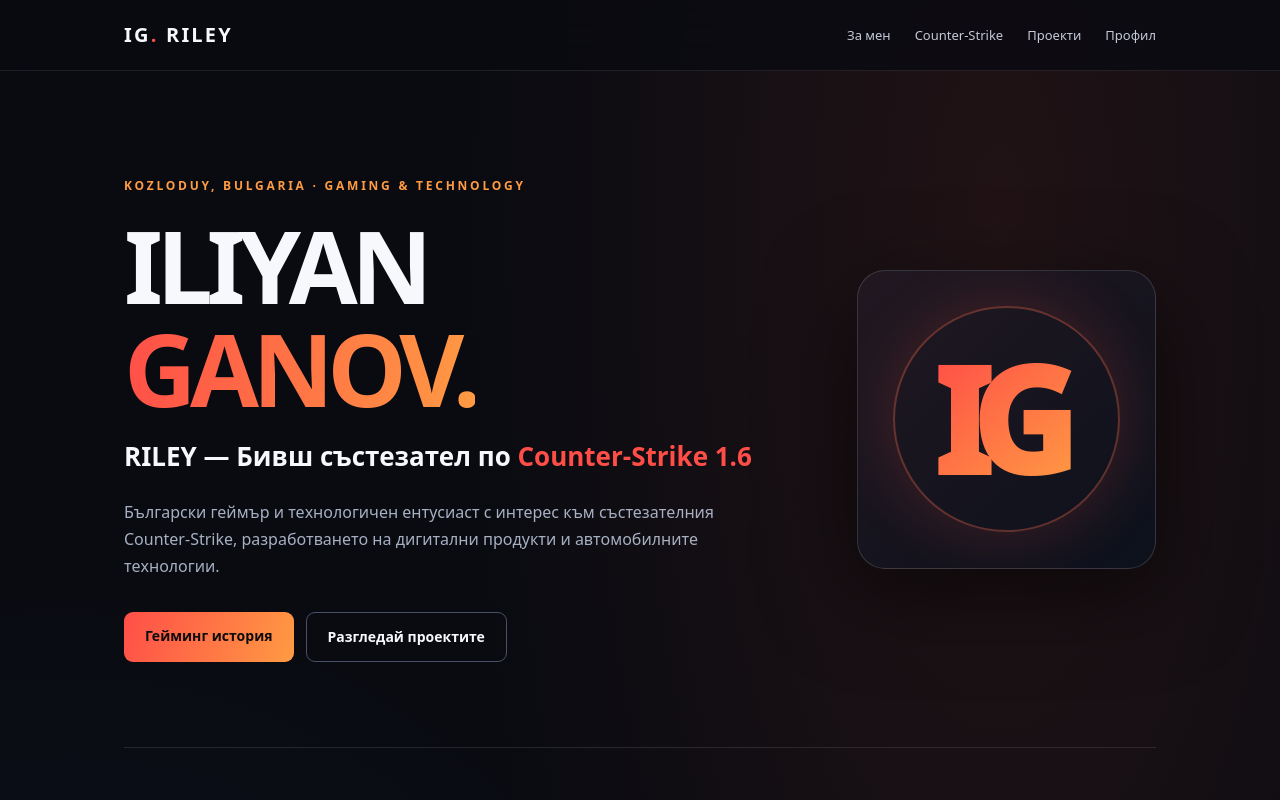
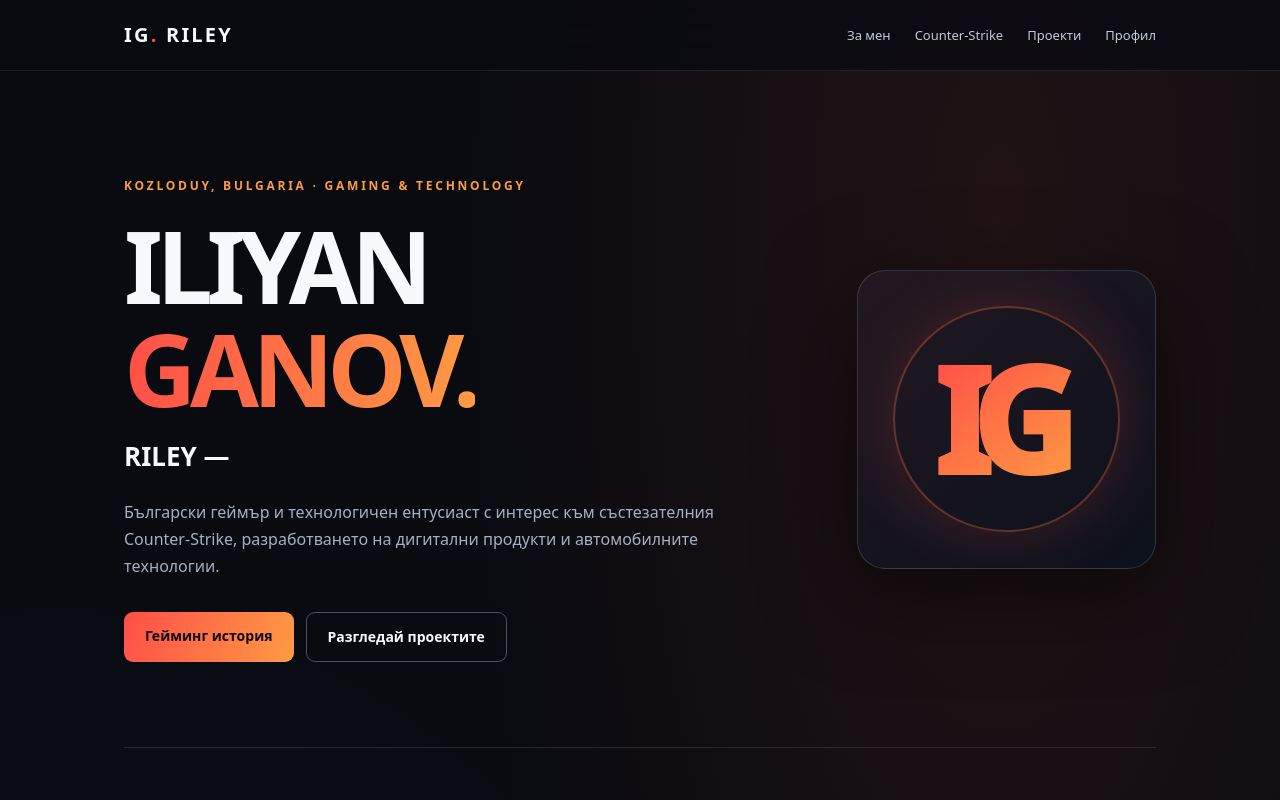
Before and after one commit to iliyanganov-lab/iliyanganov-lab.github.io, a plain HTML site: page index.html in a window 1280 px wide. Shown: the top 800 px of the page. Drawn offline with Linux system fonts and the light colour scheme.

Commit message:
Update index.html

```diff
--- a/index.html
+++ b/index.html
@@ -14,7 +14,7 @@
 <body>
 <header><div class="wrap nav"><a class="brand" href="#top">IG<span>.</span> RILEY</a><nav><a href="#about">За мен</a><a href="#gaming">Counter-Strike</a><a href="#projects">Проекти</a><a href="#profile">Профил</a></nav></div></header>
 <main id="top" class="wrap">
-<section class="hero"><div><div class="eyebrow">Kozloduy, Bulgaria · Gaming & Technology</div><h1>ILIYAN<br><span>GANOV.</span></h1><p class="lead">RILEY — Бивш състезател по <span class="accent">Counter-Strike 1.6</span></p><p class="muted">Български геймър и технологичен ентусиаст с интерес към състезателния Counter-Strike, разработването на дигитални продукти и автомобилните технологии.</p><div class="actions"><a class="btn primary" href="#gaming">Гейминг история</a><a class="btn" href="#projects">Разгледай проектите</a></div></div><div class="emblem" aria-label="IG монограм"><strong>IG</strong></div></section>
+<section class="hero"><div><div class="eyebrow">Kozloduy, Bulgaria · Gaming & Technology</div><h1>ILIYAN<br><span>GANOV.</span></h1><p class="lead">RILEY — <p class="muted">Български геймър и технологичен ентусиаст с интерес към състезателния Counter-Strike, разработването на дигитални продукти и автомобилните технологии.</p><div class="actions"><a class="btn primary" href="#gaming">Гейминг история</a><a class="btn" href="#projects">Разгледай проектите</a></div></div><div class="emblem" aria-label="IG монограм"><strong>IG</strong></div></section>
 <section class="section" id="about"><div class="kicker">01 / Биография</div><h2>Кой е Илиян Ганов?</h2><p><strong>Илиян Ганов (Iliyan Ganov)</strong>, известен с псевдонима <strong>Riley</strong>, е български бивш състезател по Counter-Strike 1.6 от град Козлодуй, според предоставената от него биографична информация. Занимава се с гейминг и разработване на дигитални концепции.</p><p class="muted">Интересите му обхващат компютърните технологии, софтуерните приложения, автомобилната диагностика и съвременните онлайн състезателни платформи.</p></section>
 <section class="section" id="gaming"><div class="kicker">02 / Esports</div><h2>Counter-Strike: от 1.6 до CS2</h2><p>Под псевдонима <strong>Riley</strong> В миналото си представян като състезател по <strong>Counter-Strike 1.6</strong>. Между ерата на <strong>CS:GO</strong> и завръщането си с <strong>Counter-Strike 2</strong> прави <strong>дълга пауза от активната игра</strong>. С появата на CS2 отново се насочва към състезателния Counter-Strike и платформата <strong>FACEIT</strong>.</p><p class="muted">Фокусира се върху индивидуалната подготовка, тактическото мислене, реакциите, движението и отборната координация. Свързан е с идеята за <strong>KZDY Gaming</strong> — гейминг идентичност, вдъхновена от Козлодуй.</p><div class="grid"><div class="card"><span class="tag">Legacy</span><h3>CS 1.6</h3><p>Предишна състезателна дейност, заявена в личната биография.</p></div><div class="card"><span class="tag">Competitive</span><h3>CS2 / FACEIT</h3><p>Завръщане след дълга пауза между CS:GO и CS2, с фокус върху индивидуалното развитие.</p></div><div class="card"><span class="tag">Identity</span><h3>KZDY Gaming</h3><p>Идея за гейминг отбор с идентичност, свързана с Козлодуй.</p></div></div></section>
 <section class="section" id="projects"><div class="kicker">03 / Digital work</div><h2>Технологии и проекти</h2><div class="grid"><div class="card"><span class="tag">Automotive tech</span><h3>Revora</h3><p>Концепция за дигитален автомобилен гараж със сервизна история, разходи, анализи и AI функционалности.</p></div><div class="card"><span class="tag">Web platform</span><h3>IG Detailing</h3><p>Уеб проект за автомобилен детайлинг с потребителски профили и административни инструменти.</p></div><div class="card"><span class="tag">Digital garage</span><h3>Autory</h3><p>Концепция за управление на автомобилна информация и документация.</p></div></div></section>
```
